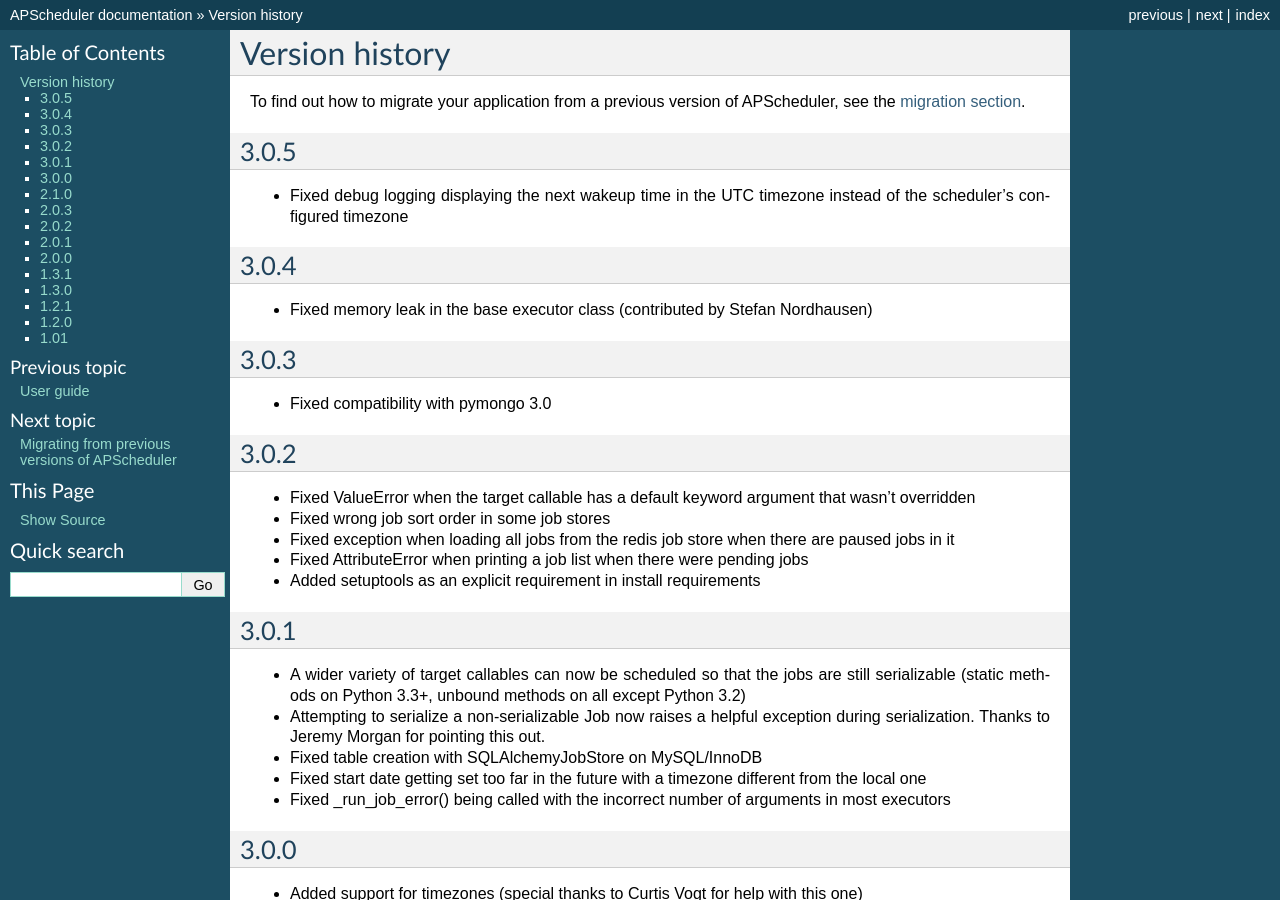
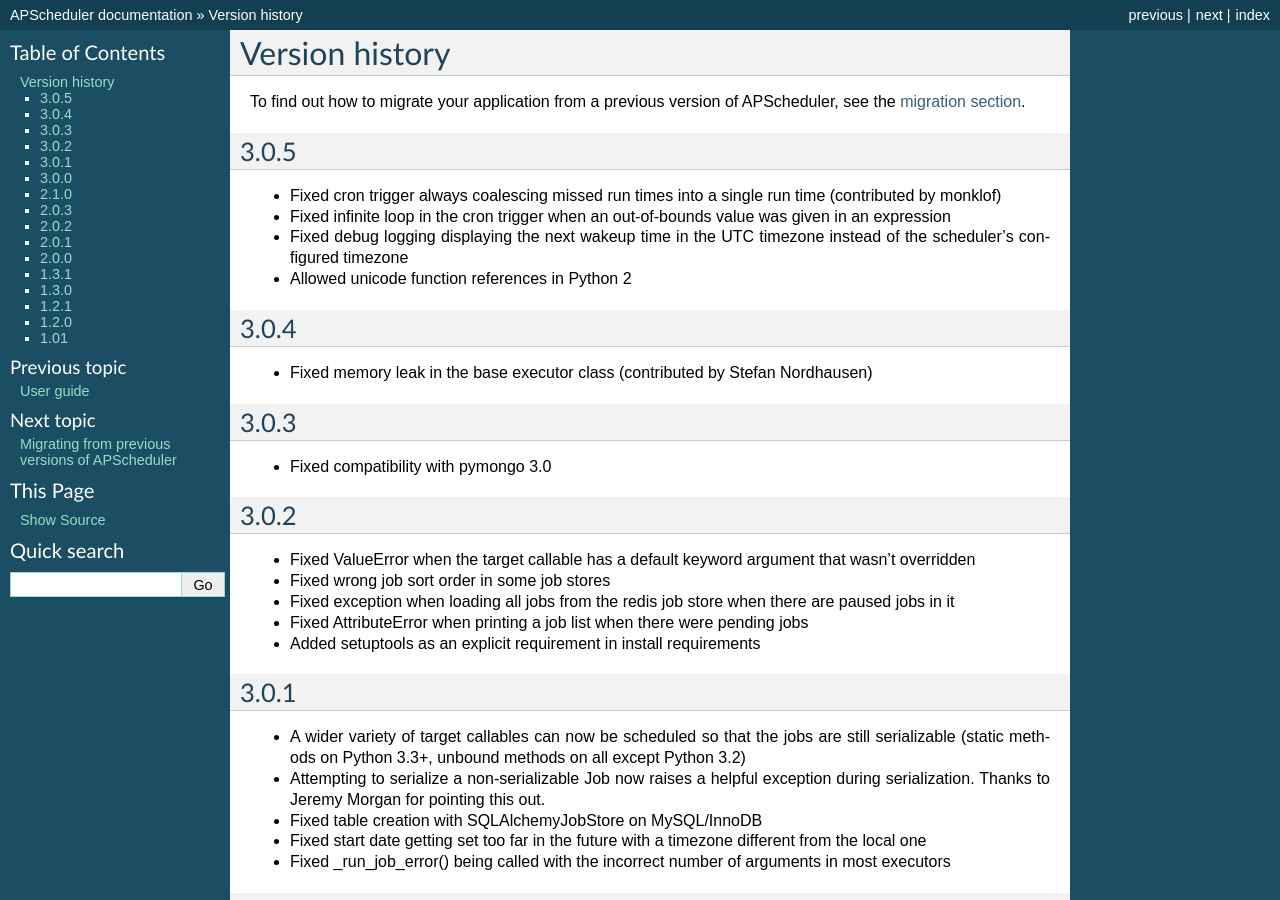
Before and after one commit to agronholm/apscheduler, a Sphinx documentation site: the page built from docs/versionhistory.rst, in a window 1280 px wide and 900 px high. Built offline with Sphinx 7.4.7, drawn with Linux system fonts in a browser that asks for light colours.

Commit message:
Updated version history

```diff
--- a/docs/versionhistory.rst
+++ b/docs/versionhistory.rst
@@ -4,12 +4,18 @@
 To find out how to migrate your application from a previous version of
 APScheduler, see the :doc:`migration section <migration>`.
 
-
 3.0.5
 -----
 
+* Fixed cron trigger always coalescing missed run times into a single run time
+  (contributed by monklof)
+
+* Fixed infinite loop in the cron trigger when an out-of-bounds value was given in an expression
+
 * Fixed debug logging displaying the next wakeup time in the UTC timezone instead of the
   scheduler's configured timezone
+
+* Allowed unicode function references in Python 2
 
 
 3.0.4
```
